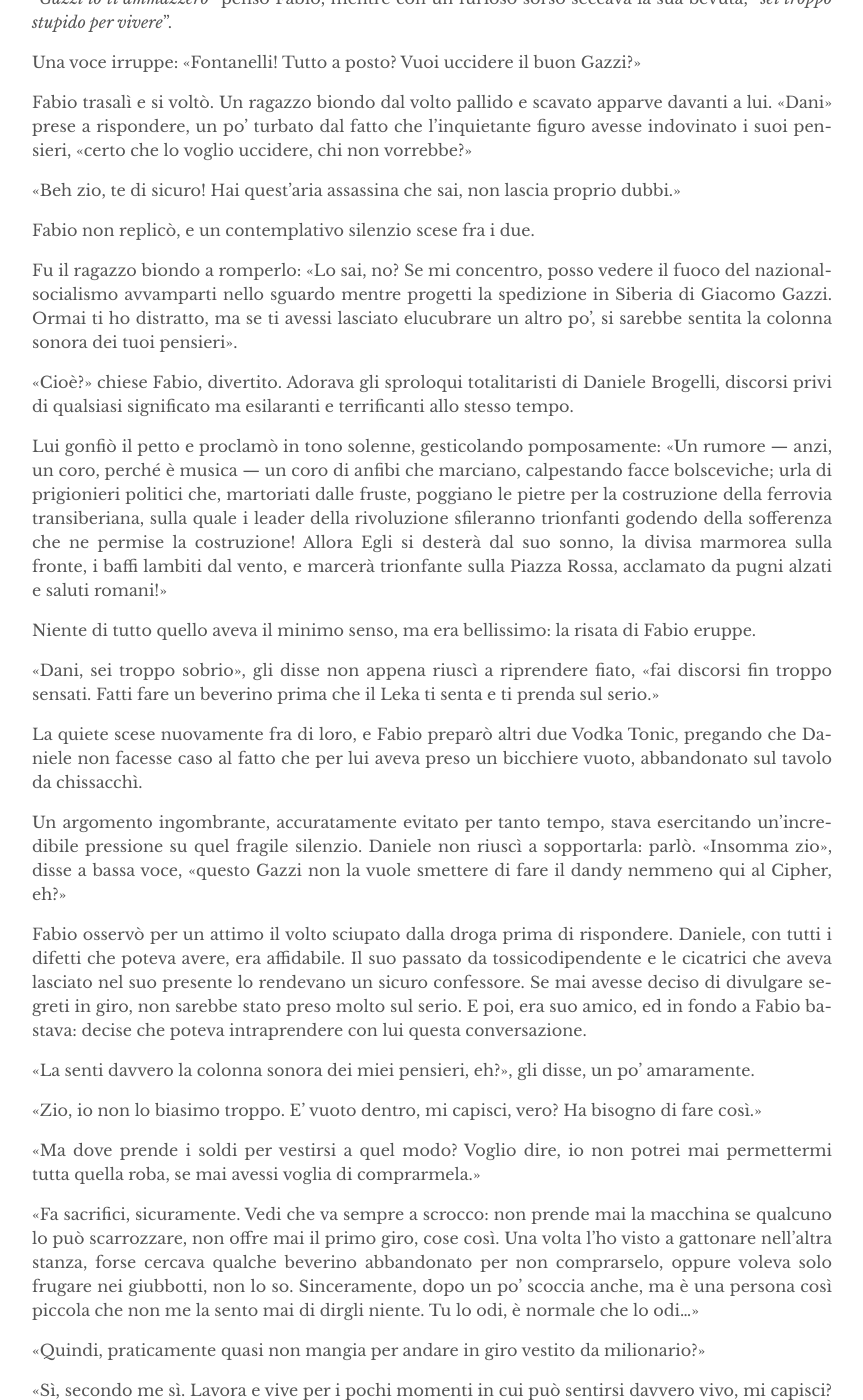
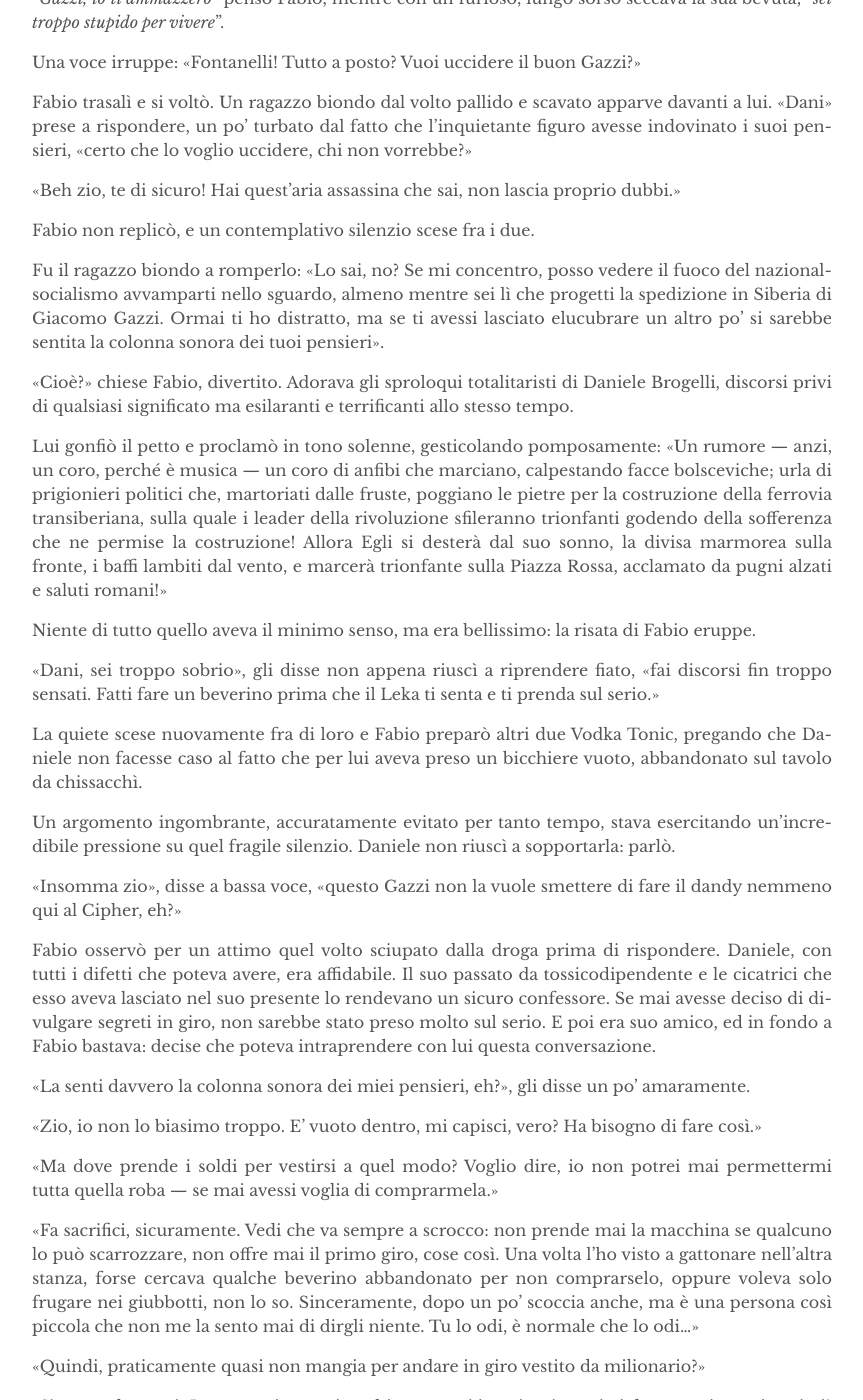
Before and after one commit to eviloutpost/eviloutpost.github.io, a Jekyll site: the page built from _works/sdp_ch/03.md, in a window 1280 px wide and 1400 px high, scrolled down 1611 px. Shown: the whole window, without its empty margins (208-1071 px from the left). Built offline with Jekyll 4.4.1, drawn with Linux system fonts in a browser that asks for light colours; some of the changed text lies outside the part shown.

Commit message:
reread ch3 and minor fixes

```diff
--- a/_works/sdp_ch/03.md
+++ b/_works/sdp_ch/03.md
@@ -43,7 +43,7 @@ Fabio trasalì e si voltò. Un ragazzo biondo dal volto pallido e scavato apparv
 
 Fabio non replicò, e un contemplativo silenzio scese fra i due.
 
-Fu il ragazzo biondo a romperlo: «Lo sai, no? Se mi concentro, posso vedere il fuoco del nazionalsocialismo avvamparti nello sguardo mentre progetti la spedizione in Siberia di Giacomo Gazzi. Ormai ti ho distratto, ma se ti avessi lasciato elucubrare un altro po', si sarebbe sentita la colonna sonora dei tuoi pensieri».
+Fu il ragazzo biondo a romperlo: «Lo sai, no? Se mi concentro, posso vedere il fuoco del nazionalsocialismo avvamparti nello sguardo, almeno mentre sei lì che progetti la spedizione in Siberia di Giacomo Gazzi. Ormai ti ho distratto, ma se ti avessi lasciato elucubrare un altro po' si sarebbe sentita la colonna sonora dei tuoi pensieri».
 
 «Cioè?» chiese Fabio, divertito. Adorava gli sproloqui totalitaristi di Daniele Brogelli, discorsi privi di qualsiasi significato ma esilaranti e terrificanti allo stesso tempo.
 
@@ -53,19 +53,21 @@ Niente di tutto quello aveva il minimo senso, ma era bellissimo: la risata di Fa
 
 «Dani, sei troppo sobrio», gli disse non appena riuscì a riprendere fiato, «fai discorsi fin troppo sensati. Fatti fare un beverino prima che il Leka ti senta e ti prenda sul serio.»
 
-La quiete scese nuovamente fra di loro, e Fabio preparò altri due Vodka Tonic, pregando che Daniele non facesse caso al fatto che per lui aveva preso un bicchiere vuoto, abbandonato sul tavolo da chissacchì.
+La quiete scese nuovamente fra di loro e Fabio preparò altri due Vodka Tonic, pregando che Daniele non facesse caso al fatto che per lui aveva preso un bicchiere vuoto, abbandonato sul tavolo da chissacchì.
 
-Un argomento ingombrante, accuratamente evitato per tanto tempo, stava esercitando un'incredibile pressione su quel fragile silenzio. Daniele non riuscì a sopportarla: parlò. «Insomma zio», disse a bassa voce, «questo Gazzi non la vuole smettere di fare il dandy nemmeno qui al Cipher, eh?»
+Un argomento ingombrante, accuratamente evitato per tanto tempo, stava esercitando un'incredibile pressione su quel fragile silenzio.
+Daniele non riuscì a sopportarla: parlò.
 
-Fabio osservò per un attimo il volto sciupato dalla droga prima di rispondere. Daniele, con tutti i difetti che poteva avere, era
-affidabile. Il suo passato da tossicodipendente e le cicatrici che aveva lasciato nel suo presente lo rendevano un sicuro confessore. Se mai avesse deciso di divulgare segreti in giro, non sarebbe stato preso molto sul serio. E poi, era suo amico, ed in fondo a Fabio bastava: decise che poteva intraprendere con lui questa conversazione.
+«Insomma zio», disse a bassa voce, «questo Gazzi non la vuole smettere di fare il dandy nemmeno qui al Cipher, eh?»
 
-«La senti davvero la colonna sonora dei miei pensieri, eh?», gli disse, un po' amaramente.
+Fabio osservò per un attimo quel volto sciupato dalla droga prima di rispondere. Daniele, con tutti i difetti che poteva avere, era
+affidabile. Il suo passato da tossicodipendente e le cicatrici che esso aveva lasciato nel suo presente lo rendevano un sicuro confessore. Se mai avesse deciso di divulgare segreti in giro, non sarebbe stato preso molto sul serio. E poi era suo amico, ed in fondo a Fabio bastava: decise che poteva intraprendere con lui questa conversazione.
+
+«La senti davvero la colonna sonora dei miei pensieri, eh?», gli disse un po' amaramente.
 
 «Zio, io non lo biasimo troppo. E' vuoto dentro, mi capisci, vero? Ha bisogno di fare così.»
 
-«Ma dove prende i soldi per vestirsi a quel modo? Voglio dire, io non potrei mai permettermi tutta quella roba, se mai avessi voglia di
-comprarmela.»
+«Ma dove prende i soldi per vestirsi a quel modo? Voglio dire, io non potrei mai permettermi tutta quella roba --- se mai avessi voglia di comprarmela.»
 
 «Fa sacrifici, sicuramente. Vedi che va sempre a scrocco: non prende mai la macchina se qualcuno lo può scarrozzare, non offre mai il primo giro, cose così. Una volta l'ho visto a gattonare nell'altra stanza, forse cercava qualche beverino abbandonato per non comprarselo, oppure voleva solo frugare nei giubbotti, non lo so. Sinceramente, dopo un po' scoccia anche, ma è una persona così piccola che non me la sento mai di dirgli niente. Tu lo odi, è normale che lo odi...»
 
@@ -105,7 +107,7 @@ Il suo volto appariva ancora più sciupato del solito, ma nei suoi occhi c'era u
 
 Ci fu un lungo istante in cui l'atmosfera si addensò, facendo precipitare sulla scena un assordante silenzio.
 
-Infine, Daniele parlò:
+Infine, Daniele parlò.
 
 «Non diresti così, amico, se avessi passato tutto quello che ho passato io.»
 
```
Also changed, not shown: other parts of _works/sdp_ch/03.md (+7 -7 lines).
